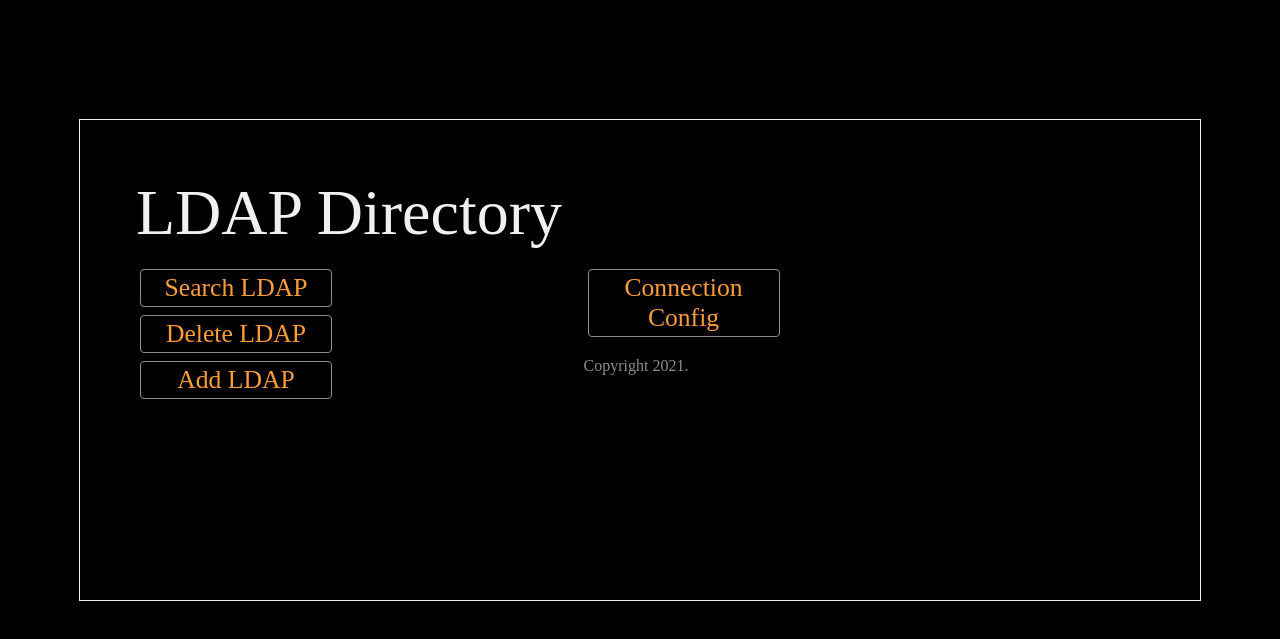
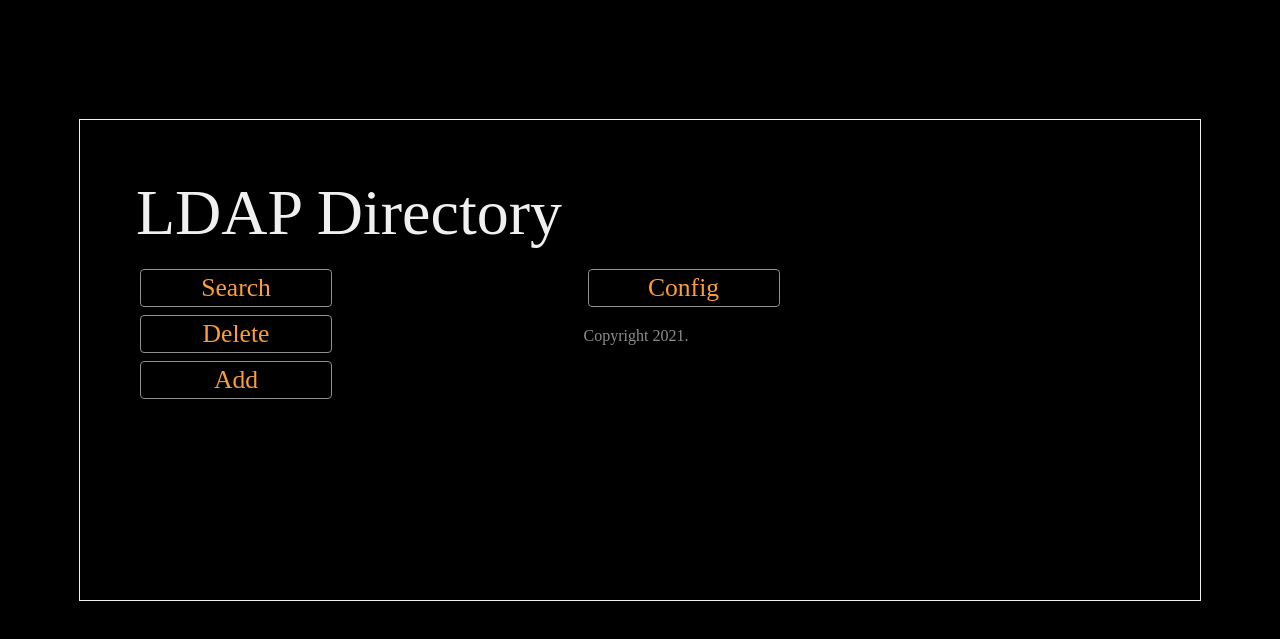
Before and after one commit to HadleySo/LDAP-WebEdit, a Flask app: page / in a window 1280 px wide. Shown: the top 639 px of the page. Run offline with Flask 2, Linux system fonts and the light colour scheme; some web fonts are replaced.

Commit message:
Update index.html

```diff
--- a/LEdit/templates/index.html
+++ b/LEdit/templates/index.html
@@ -15,18 +15,18 @@ Start
 
 <div id="grid-left">
     <form method="POST" action="/">
-        <button class="yellowButton" value="SearchEntry" name="SearchEntry">Search LDAP</button>
+        <button class="yellowButton" value="SearchEntry" name="SearchEntry">Search</button>
         <br>
-        <button class="yellowButton" value="DelEntry" name="DelEntry">Delete LDAP</button>
+        <button class="yellowButton" value="DelEntry" name="DelEntry">Delete</button>
         <br>
-        <button class="yellowButton" value="AddEntry" name="AddEntry">Add LDAP</button>
+        <button class="yellowButton" value="AddEntry" name="AddEntry">Add</button>
     </form>
     <p>{{ blueMessage }}</p>
 </div>
 
 <div id="grid-right">
     <form method="POST" action="/">
-        <button class="yellowButton" value="MainConfig" name="MainConfig">Connection Config</button>
+        <button class="yellowButton" value="MainConfig" name="MainConfig">Config</button>
     </form>
 
     <p>
```
